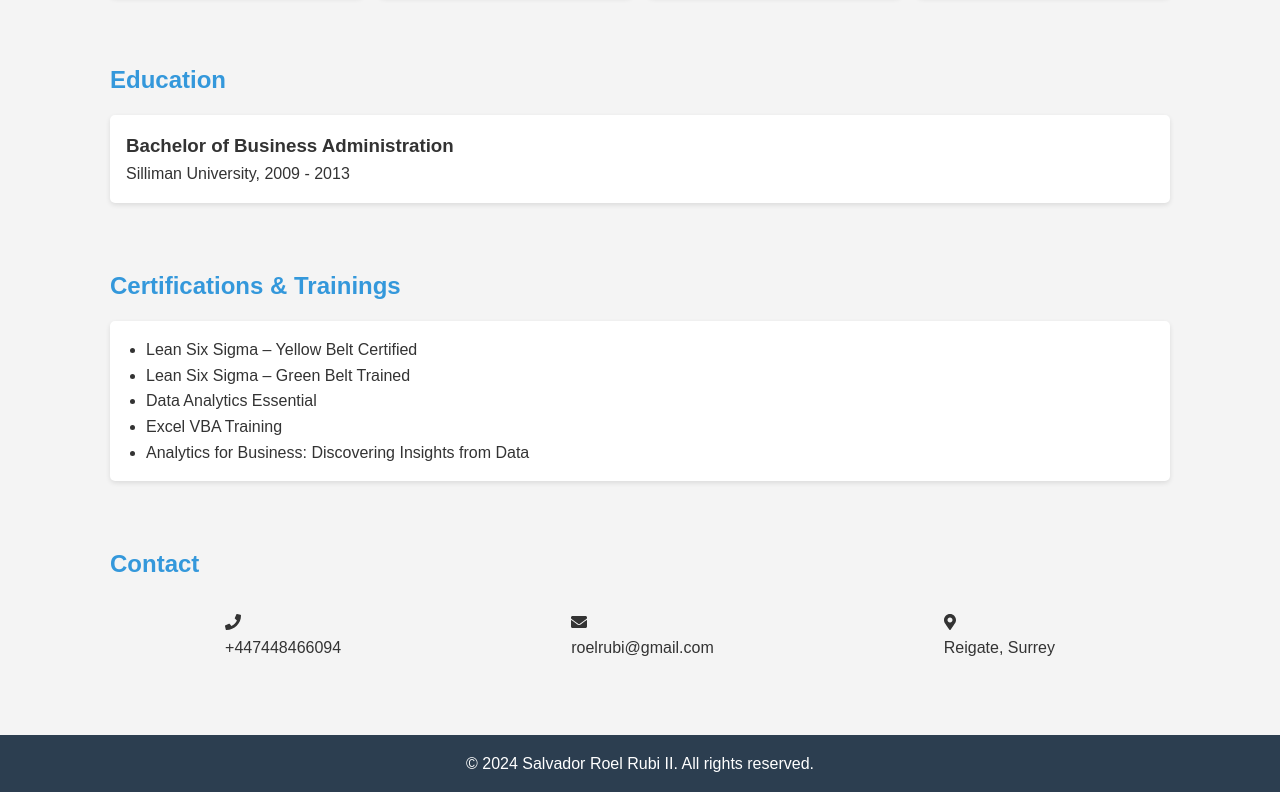
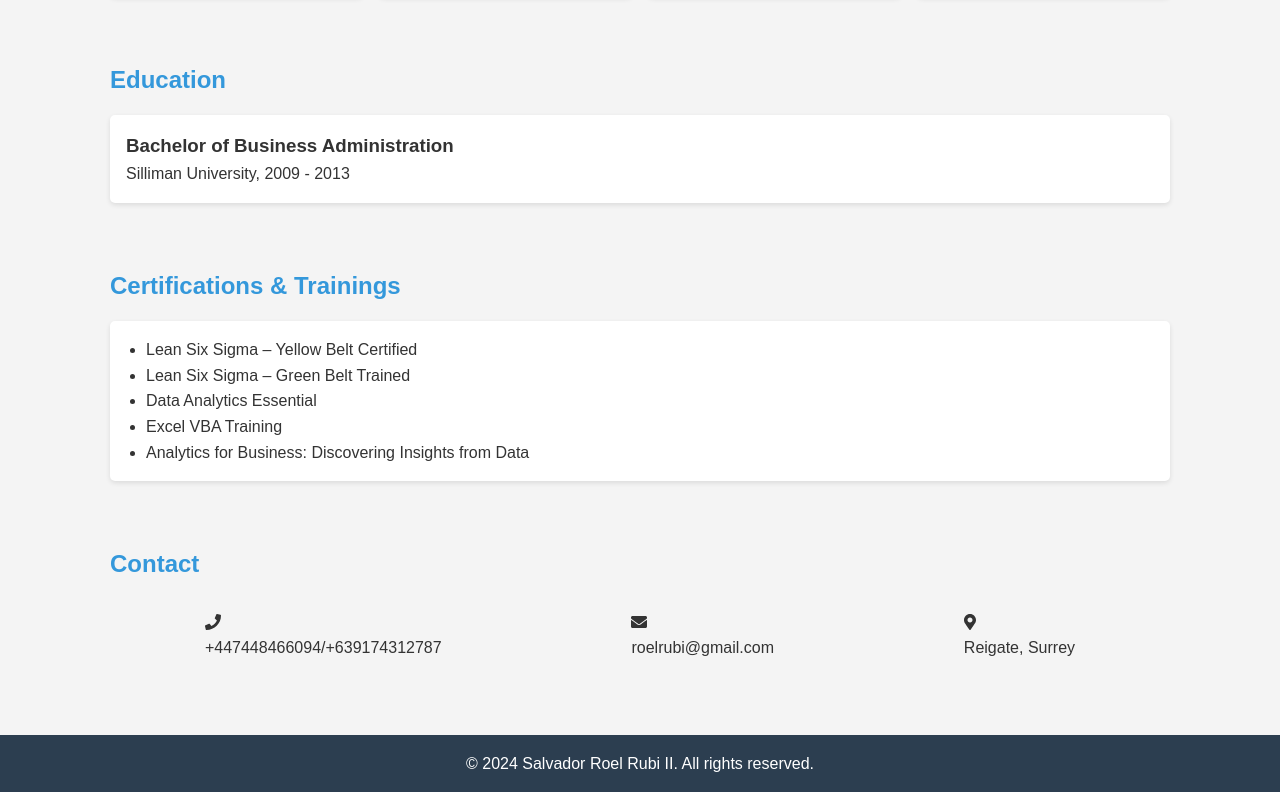
Before and after one commit to roelrubi/myPortfolio, a plain HTML site: page index.html in a window 1280 px wide. Shown: the part 1182-1974 px from the top of the page. Drawn offline with Linux system fonts and the light colour scheme.

Commit message:
Update contacts

```diff
--- a/index.html
+++ b/index.html
@@ -243,7 +243,7 @@
             <div class="contact-info">
                 <div>
                     <i class="fas fa-phone"></i>
-                    <p>+447448466094</p>
+                    <p>+447448466094/+639174312787</p>
                 </div>
                 <div>
                     <i class="fas fa-envelope"></i>
```
